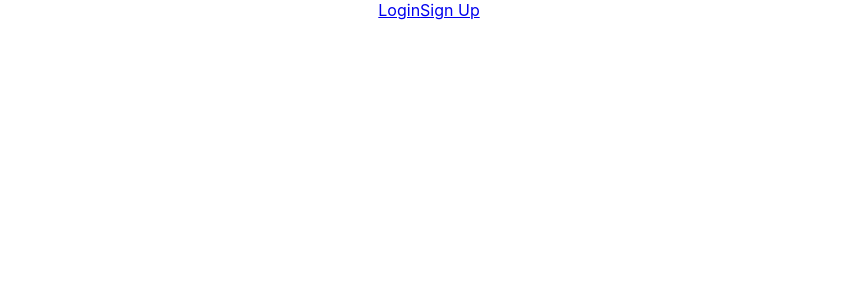
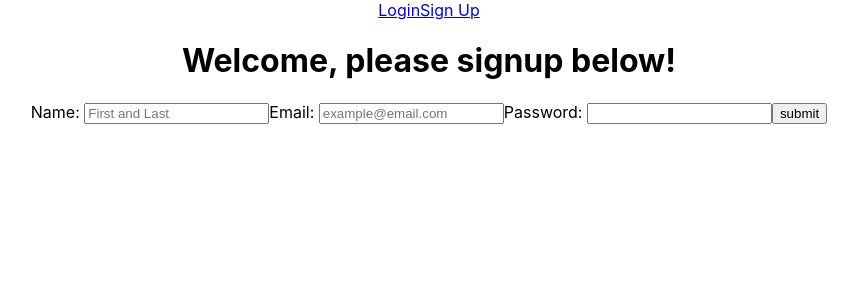
Before and after one commit to Build-Week-Potluck-Planner-v1/front-end, a React (Create React App) app: page /signup in a window 1280 px wide. Shown: the top 300 px of the page, without its empty margins (211-1069 px from the left). Built offline with nearby package versions, Linux system fonts and the light colour scheme.

Commit message:
base component built

```diff
--- a/src/App.js
+++ b/src/App.js
@@ -4,6 +4,7 @@ import {Switch, Link, Route} from 'react-router-dom';
 import Homepage from './components/Homepage';
 import Login from './components/Login';
 import Signup from './components/Signup';
+import React from 'react'
 
 function App() {
   return (
@@ -17,13 +18,13 @@ function App() {
 
     <Switch>
       <Route path = '/signup'>
-          {Signup}
+          <Signup/>
         </Route>
         <Route path = '/login'>
-          {Login}
+          <Login/>
         </Route>
         <Route exact path = '/'>
-          {Homepage}
+          <Homepage/>
         </Route>
       </Switch>
     </div>
--- a/src/components/Signup.js
+++ b/src/components/Signup.js
@@ -1,9 +1,50 @@
-import React from 'react'
+import React, { useState } from 'react'
 
-function Signup() {
+
+
+
+
+
+
+const Signup = ()=> {
+const [name, setName] = useState('')
+const [email, setEmail] = useState('')
+const [password, setPassword] = useState('')
+
+
+
     return (
         <div>
-
+            <h1>Welcome, please signup below!</h1>
+          <form>
+            <label>
+                Name: <input
+                type='text'
+                placeholder='First and Last'
+                value={name}
+                onChange={(evt)=>{
+                    setName(evt.target.value)
+             }} ></input>
+            </label>
+            <label>
+                Email: <input
+                type='email'
+                placeholder='example@email.com'
+                value={email}
+                onChange={(evt)=> {
+                    setEmail(evt.target.value)
+             }}></input>
+            </label>
+            <label>
+                Password: <input
+                type='password'
+                value={password}
+                onChange={(evt)=> {
+                    setPassword(evt.target.value)
+             }}></input>
+            </label>
+            <button>submit</button>
+          </form>
         </div>
     )
 }
```
Also changed, not shown: 1 other file (tests, documents, lock files or other folders).
